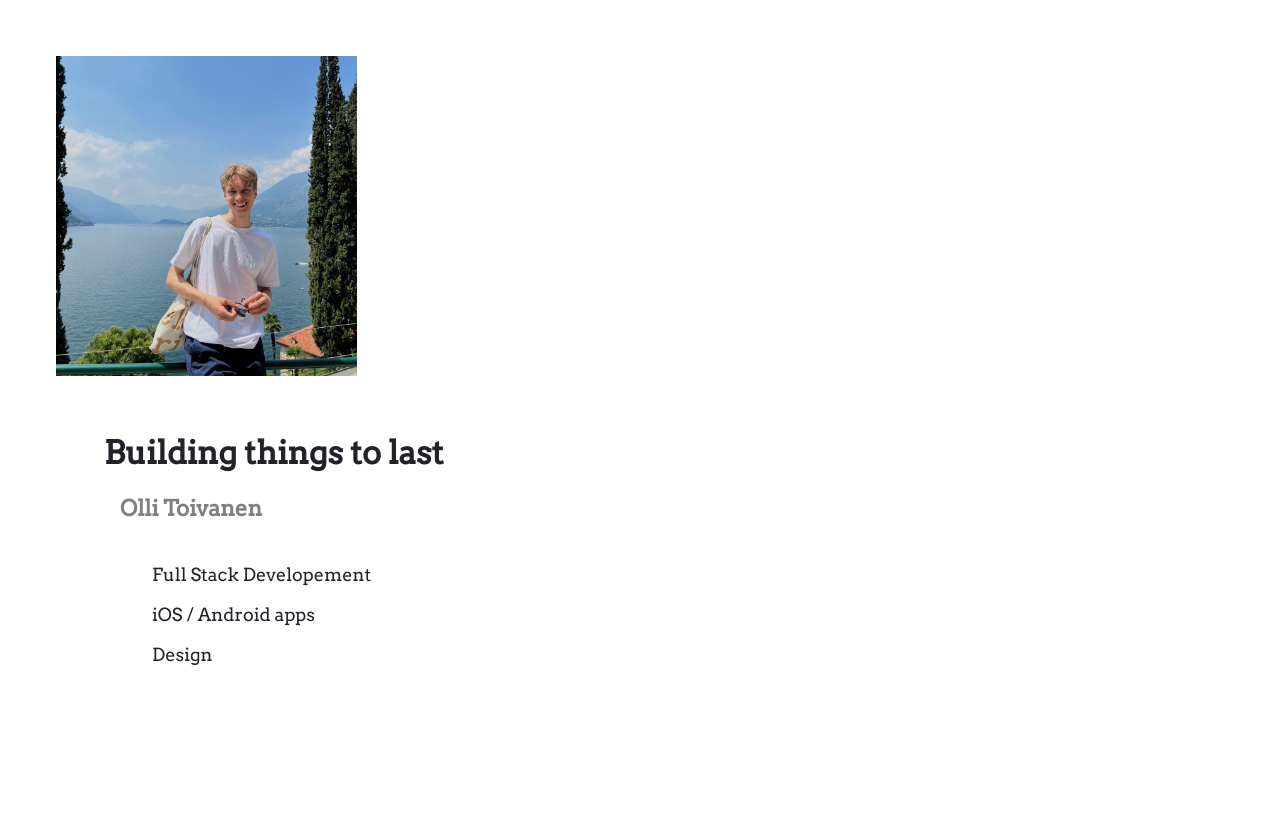
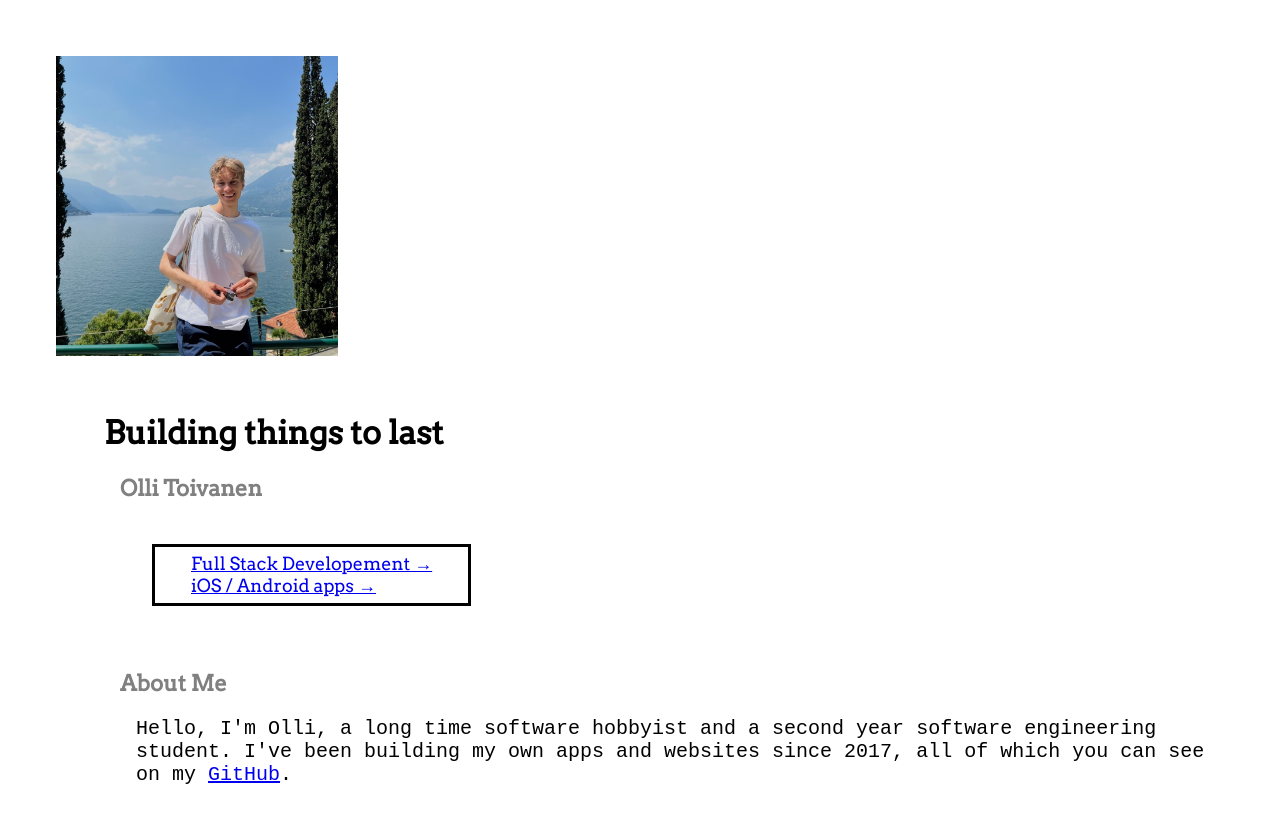
Before and after one commit to ollitoivanen/ollitoivanen-ollitoivanen.github.io, a Gatsby site: page / in a window 1280 px wide. Before the commit the page ends 800 px from the top, so only its background shows below. Built offline with nearby package versions, Linux system fonts and the light colour scheme; Gatsby itself is replaced by a stand-in of ours.

Commit message:
Added about me-section

```diff
--- a/gatsby-config.js
+++ b/gatsby-config.js
@@ -7,4 +7,4 @@ module.exports = {
     siteUrl: `https://www.yourdomain.tld`,
   },
   plugins: [],
-}
+};
--- a/src/components/PortraitImage.js
+++ b/src/components/PortraitImage.js
@@ -8,22 +8,8 @@ const PortraitImage = () => {
   );
 };
 
-const view_container = {
-  backgroundColor: "white",
-  borderStyle: "solid",
-  borderColor: "black",
-  borderWidth: 3,
-  borderRadius: 10,
-  margin: 8,
-  marginTop: 16,
-  marginBottom: 16,
-  paddingTop: 16,
-  paddingBottom: 16,
-  paddingRight: 16,
-};
 
 const image_portrait = {
-  height: 320,
-};
-
+  height: 300
+}
 export default PortraitImage;
--- a/src/pages/index.js
+++ b/src/pages/index.js
@@ -1,12 +1,11 @@
 import * as React from "react";
+
 
 import PortraitImage from "../components/PortraitImage";
 
-const pageStyles = {
-  color: "#232129",
-  padding: 48,
-  fontFamily: "-apple-system, Roboto, sans-serif, serif",
-};
+const view_container = {
+  padding: 48
+}
 
 const text_header = {
   fontFamily: "Arvo Regular",
@@ -21,29 +20,59 @@ const text_name = {
   paddingLeft: 64,
 };
 
+const text_about_me_header = {
+  fontFamily: "Arvo Regular",
+  fontSize: 22,
+  color: "gray",
+  paddingLeft: 64,
+  marginTop: 64
+};
+
 const text_skills = {
   fontFamily: "Arvo Regular",
   fontSize: 18,
-  wrap: true,
 };
 
+const text_about_me = {
+  fontFamily: "Courier New",
+  fontSize: 20,
+  paddingLeft: 80,
+}
+
+const text_link = {
+  fontFamily: "Courier New",
+  fontSize: 20,
+}
+
 const view_skills_container = {
-  paddingTop: 6,
-  paddingLeft: 96,
-  borderWidth: 4,
+  display: "inline-block",
+  padding: 6,
+  paddingLeft: 36,
+  paddingRight: 36,
+  marginTop: 24,
+  marginLeft: 96,
+  borderStyle: "solid",
+  borderWidth: 3,
   borderColor: "black",
 };
 const IndexPage = () => {
   return (
-    <main style={pageStyles}>
-      <PortraitImage></PortraitImage>
+    <main style={view_container}>
+      <PortraitImage />
       <h1 style={text_header}>Building things to last</h1>
       <h2 style={text_name}>Olli Toivanen</h2>
       <div style={view_skills_container}>
-        <p style={text_skills}>Full Stack Developement</p>
-        <p style={text_skills}>iOS / Android apps</p>
-        <p style={text_skills}>Design</p>
+        <a href="https://github.com/ollitoivanen" style={text_skills}>Full Stack Developement →</a>
+        <br/>
+
+        <a href="https://github.com/ollitoivanen" style={text_skills}>iOS / Android apps →</a>
       </div>
+      <h2 style={text_about_me_header}>About Me</h2>
+      <p style={text_about_me}>Hello, I'm Olli, a long time software hobbyist and a second year software engineering student.
+       I've been building my own apps and websites since 2017,
+        all of which you can see on my <a style={text_link} href="https://github.com/ollitoivanen?tab=repositories">GitHub</a>
+      .</p>
+
     </main>
   );
 };
```
Also changed, not shown: 1 other file.
